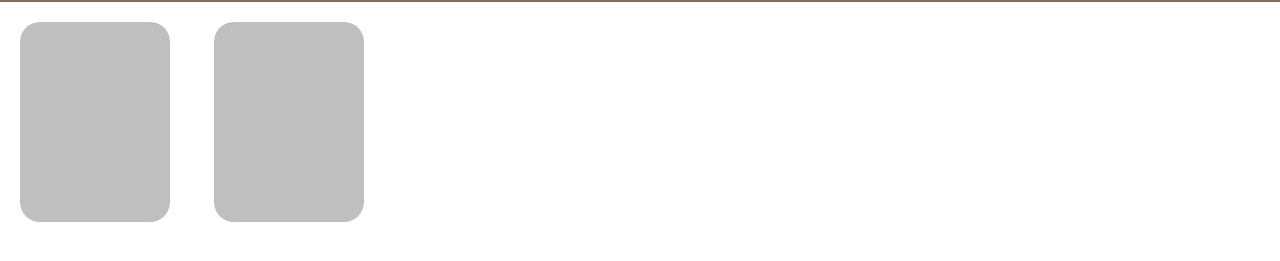
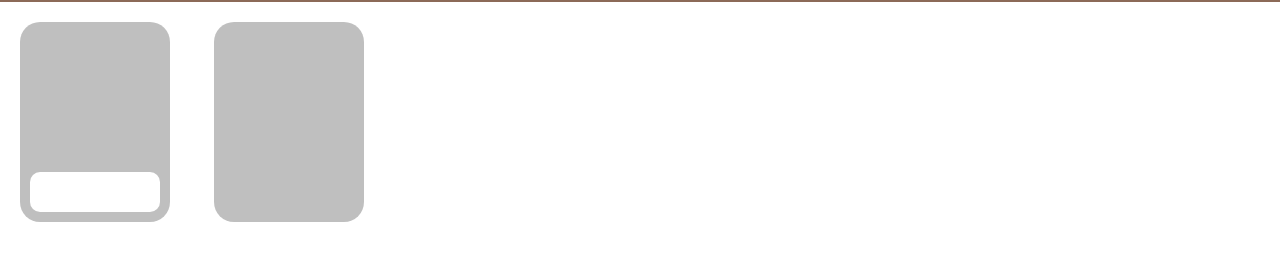
Before and after one commit to luizlopes12/Casa_das_Ideias, a plain HTML site: page pg-2/pg2.html in a window 1280 px wide. Shown: the part 149-410 px from the top of the page. Drawn offline with Linux system fonts and the light colour scheme.

Commit message:
pg2 update

```diff
--- a/pg-2/pg2.html
+++ b/pg-2/pg2.html
@@ -25,14 +25,19 @@
       </div>
     </header>
     <main>
+      <!--seção de itens-->
       <section class="item-box">
         <article class="item">
 
+
+
+          <div class="item-button">
+
+          </div>
         </article>
         <article class="item">
 
         </article>
-
       </section>
 
     </main>
--- a/pg-2/style.css
+++ b/pg-2/style.css
@@ -69,7 +69,21 @@ body {
   margin: 20px;
 }
 
+.item-button{
+  height: 40px;
+  width: 130px;
+  margin: 150px 10px 5px 10px;
+  border-radius: 10px;
+  background-color: white;
 
+
+
+
+
+
+
+
+}
 
 
 
```
